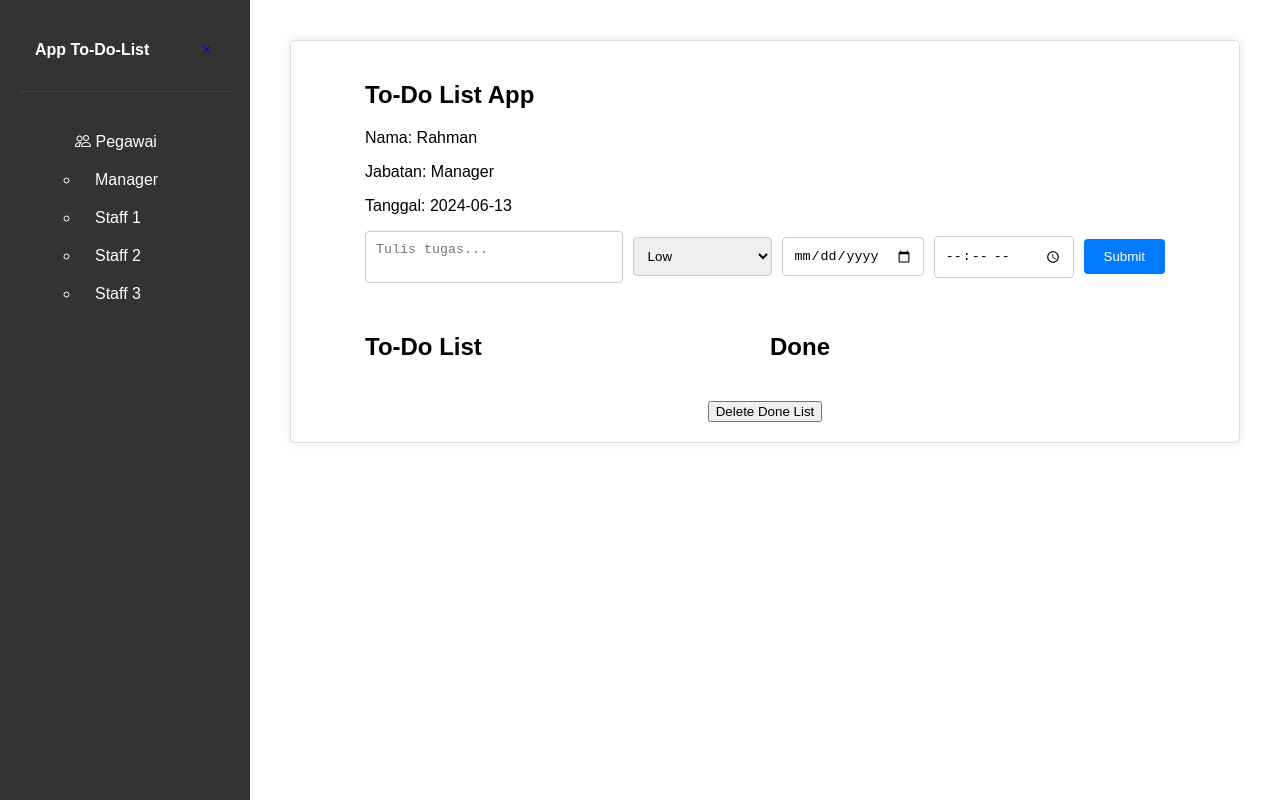
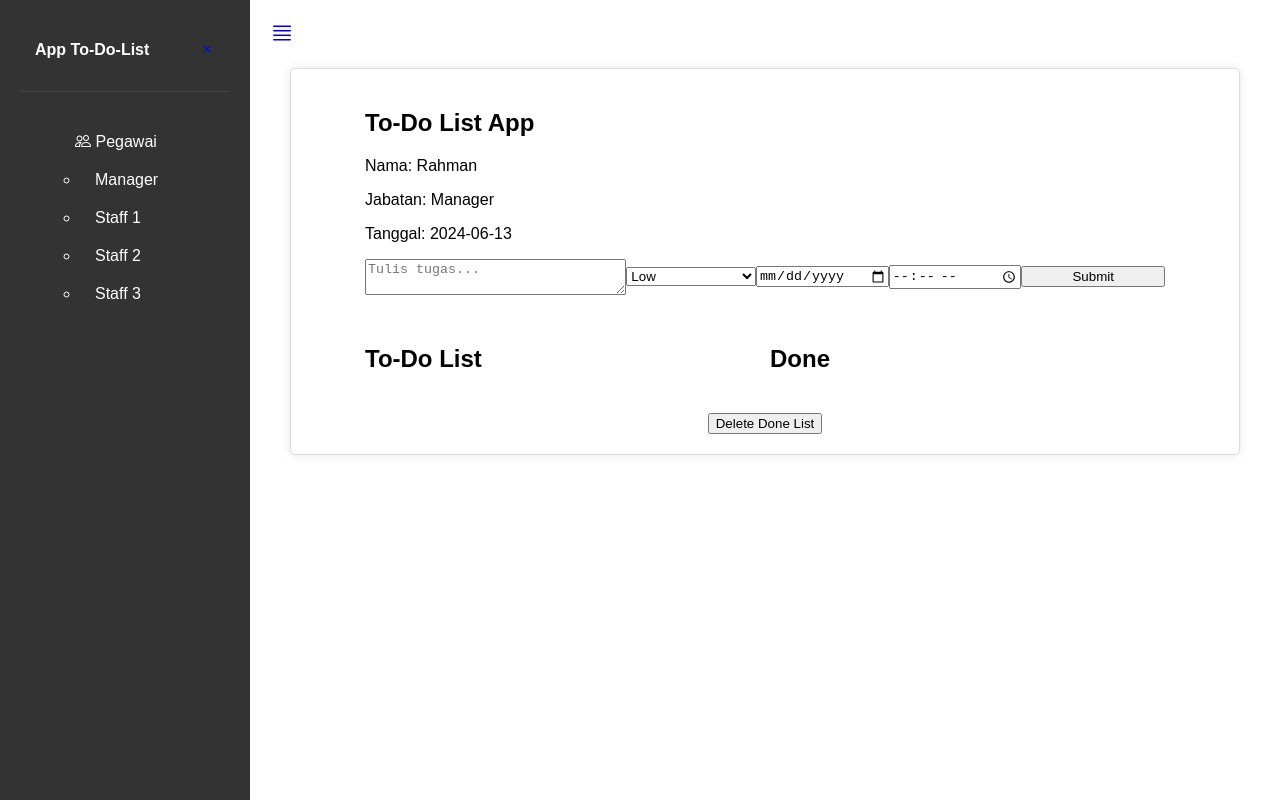
Before and after one commit to rahman-wq/appToDoList, a plain HTML site: page index.html in a window 1280 px wide. Drawn offline with nearby package versions, Linux system fonts and the light colour scheme; some icons are missing.

Commit message:
up:responsif css & fungsi hiden sidebar seteleh klik scriptJs

```diff
--- a/script.js
+++ b/script.js
@@ -109,6 +109,7 @@ document.addEventListener("DOMContentLoaded", function () {
     profileName.textContent = `Nama: ${staffData[user].name}`;
     profileRole.textContent = `Jabatan: ${staffData[user].role}`;
     renderToDoLists();
+    hideSidebar();
   };
 
   window.markAsDone = function (index) {
@@ -131,3 +132,22 @@ document.addEventListener("DOMContentLoaded", function () {
     sidebar.classList.remove("show");
   });
 });
+// Function to show sidebar
+function showSidebar() {
+  sidebar.classList.add("show");
+}
+
+// Function to hide sidebar
+function hideSidebar() {
+  sidebar.classList.remove("show");
+}
+
+// Event listener for burger button toggle
+burgerBtn.addEventListener("click", function () {
+  sidebar.classList.toggle("show");
+});
+
+// Event listener for close sidebar button
+closeSidebar.addEventListener("click", function () {
+  hideSidebar();
+});
--- a/styles.css
+++ b/styles.css
@@ -196,15 +196,6 @@ body {
     transform: translateX(0);
   }
 
-  .burger-btn {
-    display: block;
-    cursor: pointer;
-  }
-
-  #main {
-    margin-left: 0;
-  }
-
   .d-xl-none {
     display: block;
   }
@@ -231,50 +222,3 @@ footer {
     display: block;
   }
 }
-
-/* Additional Task Input Styles */
-.task-input {
-  display: flex;
-  flex-direction: row;
-  align-items: center;
-  gap: 10px;
-}
-
-.task-input textarea {
-  flex: 2;
-  resize: none;
-  padding: 10px;
-  border: 1px solid #ccc;
-  border-radius: 4px;
-}
-
-.task-input select,
-.task-input input[type="date"],
-.task-input input[type="time"],
-.task-input button {
-  flex: 1;
-  padding: 10px;
-  border: 1px solid #ccc;
-  border-radius: 4px;
-}
-
-.task-input button {
-  flex: none;
-  padding: 10px 20px;
-  background-color: #007bff;
-  color: white;
-  border: none;
-  border-radius: 4px;
-  cursor: pointer;
-}
-
-.task-input button:hover {
-  background-color: #0056b3;
-}
-
-/* Media Query to Hide Burger Button for Larger Screens */
-@media (min-width: 769px) {
-  .burger-btn {
-    display: none;
-  }
-}
```
